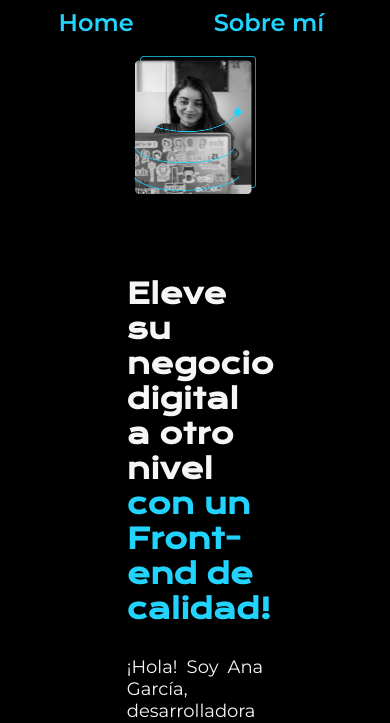
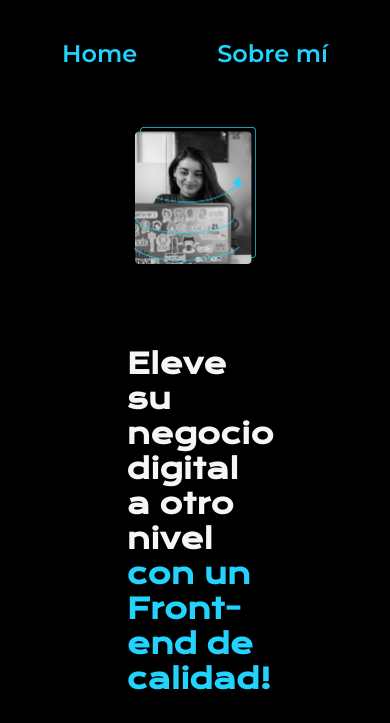
Before and after one commit to ivandiaz94ing/html-css-alura, a plain HTML site: page index.html in a window 390 px wide. Shown: the top 723 px of the page. Drawn offline with nearby package versions, Linux system fonts and the light colour scheme.

Commit message:
responsive header

```diff
--- a/styles/main.css
+++ b/styles/main.css
@@ -132,4 +132,12 @@ body{
     .presentation{
         flex-direction: column-reverse;
     }
+
+    .header{
+        padding: 10%;
+    }
+
+    .header__menu{
+        justify-content: center;
+    }
 }
```
